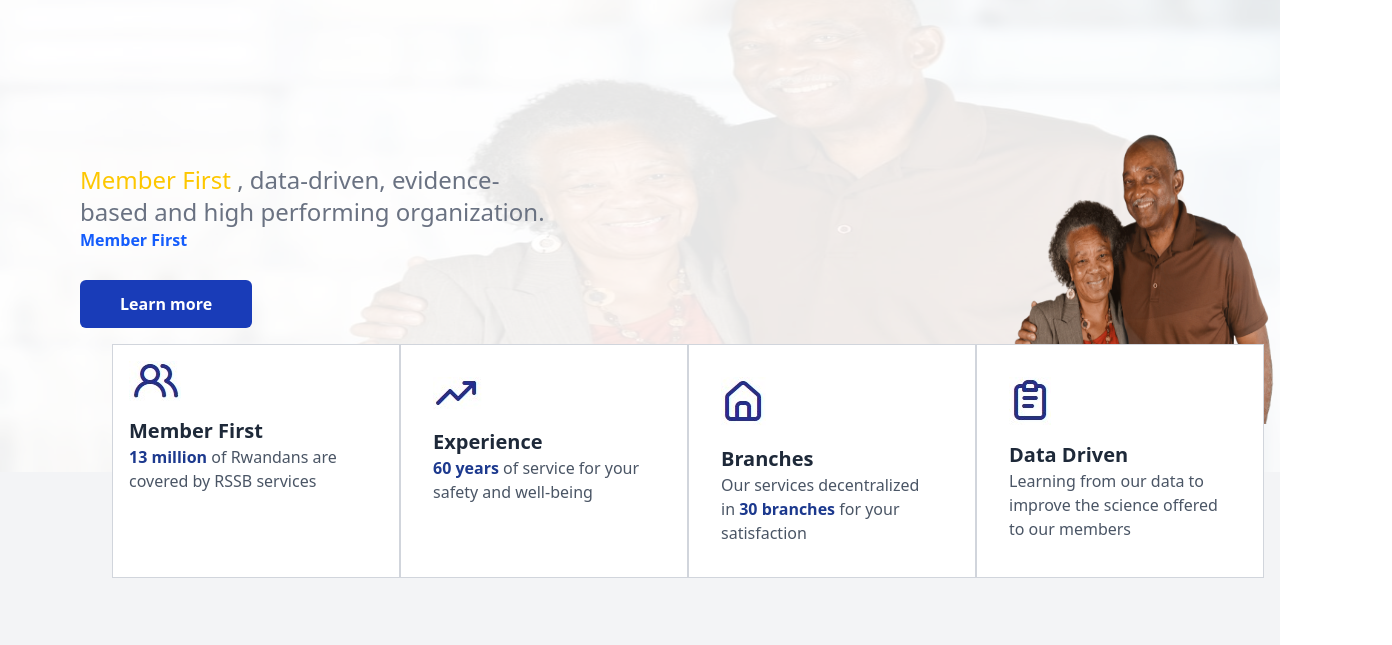
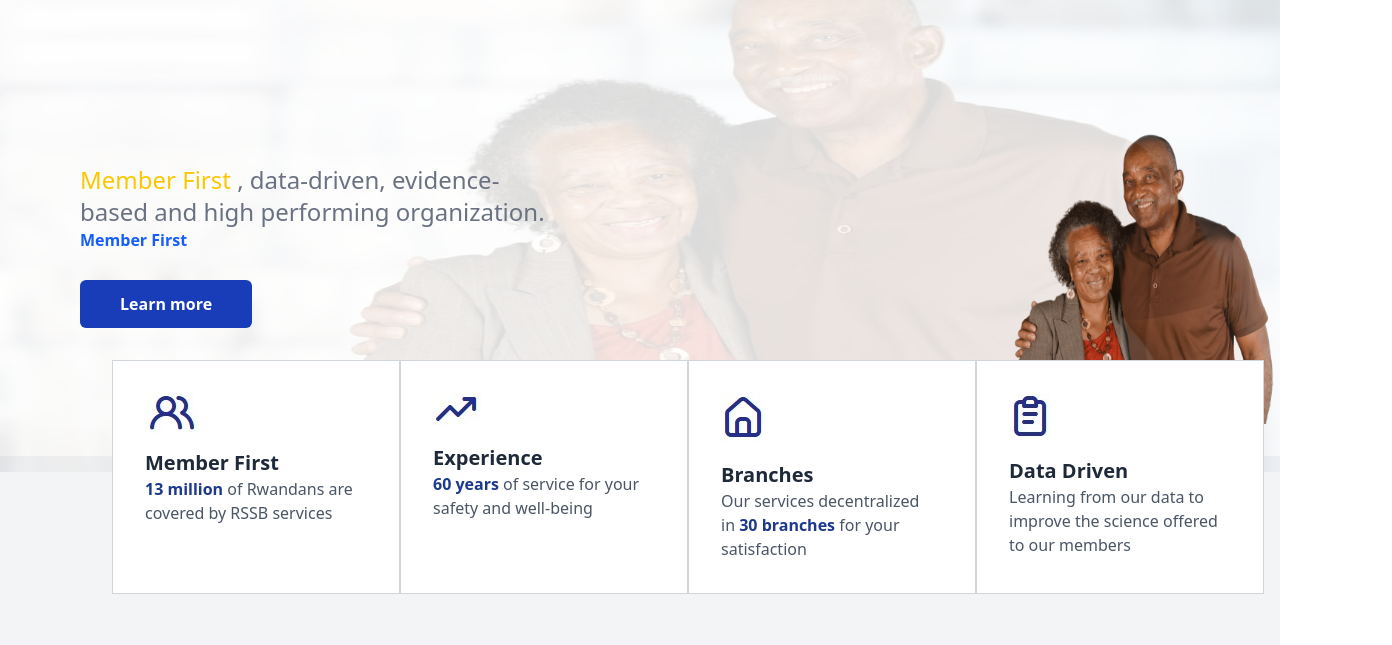
Before and after one commit to Anifa-hub/clonning2, a plain HTML site: page index.html in a window 1280 px wide. Shown: the top 645 px of the page, 1392 px wide, since content can reach past the window. Drawn offline with nearby package versions, Linux system fonts and the light colour scheme.

Commit message:
members section done

```diff
--- a/index.html
+++ b/index.html
@@ -6,17 +6,30 @@
     <title>Document</title>
     <script src="https://cdn.jsdelivr.net/npm/@tailwindcss/browser@4"></script>
 </head>
-<body >
+ <style>
+      @layer utilities {
+        /* Chrome, Safari and Opera */
+        .no-scrollbar::-webkit-scrollbar {
+          display: none;
+        }
 
+        .no-scrollbar {
+          -ms-overflow-style: none; /* IE and Edge */
+          scrollbar-width: none; /* Firefox */
+        }
+      }
+    </style>
+<body class="overflow-x-hidden " >
 
+<!--  -->
 
     <!-- members -->
-      <section class="md:py-16 py-48 -mb-4">
-      <div class="absolute md:-mt-28 mt-2 ">
+      <section class="md:py-16 z-32 py-48 -mb-4">
+      <div class="absolute  md:-mt-28 mt-2 ">
         <img
           src="hovering.jpeg"
           alt=""
-          class="w-screen md:h-[520px] h-[514px] opacity-10"
+          class="w-screen md:h-[520px] h-[514px] opacity-14"
         />
       </div>
       <div class="flex">
@@ -39,23 +52,23 @@
         />
       </div>
     </section>
-    <div class="flex md:ml-28 ml-8 absolute -mt-32 bg-white overflow-hidden ">
-        <div class="border-1 border-gray-300 md:p- p-4 md:w-72 w-[273px]  " >
+    <div class="flex md:ml-28 ml-8 relative -mt-32 md:w-screen  w-[712px] no-scrollbar overflow-x-scroll  ">
+        <div class="border-1 border-gray-300 md:p-8 p-4 md:w-72 w-[512px]  bg-white " >
             <img src="da1.jpg" alt="">
             <h1 class="text-gray-800 font-bold text-xl pt-4">Member First</h1>
             <p class="text-gray-600"><span class="text-blue-900 font-bold">13 million</span> of Rwandans are <br> covered by RSSB services</p>
         </div>
-        <div class="border-1 border-gray-300 md:p-8 p-4 md:w-72 w-[273px]">
+        <div class="border-1 border-gray-300 md:p-8 p-4 md:w-72 w-[273px] bg-white">
             <img src="da2.jpg" alt="">
             <h1 class="text-gray-800 font-bold text-xl pt-4">Experience</h1>
             <p class="text-gray-600"><span class="text-blue-900 font-bold">60 years</span> of service for your <br> safety and well-being</p>
         </div>
-        <div class="border-1 border-gray-300 md:p-8 p-4 md:w-72 w-[273px]">
+        <div class="border-1 border-gray-300 md:p-8 p-4 md:w-72 w-[273px] bg-white">
             <img src="da3.jpg" alt="">
             <h1 class="text-gray-800 font-bold text-xl pt-4">Branches</h1>
             <p class="text-gray-600"> Our services decentralized <br>in <span class="text-blue-900 font-bold">30 branches</span> for your <br> satisfaction</p>
         </div>
-        <div class="border-1 border-gray-300 md:p-8 p-4 md:w-72 w-[273px]">
+        <div class="border-1 border-gray-300 md:p-8 p-4 md:w-72 w-[273px] bg-white">
             <img src="da4.jpg" alt="">
             <h1 class="text-gray-800 font-bold text-xl pt-4">Data Driven</h1>
             <p class="text-gray-600"> Learning from our data to<br> improve the science offered <br> to our members</p>
@@ -63,7 +76,7 @@
     </div>
 
     <!-- optimistic -->
-    <div class="bg-gray-100 pt-48 pb-24  " >
+    <div class="bg-gray-100 md:pt-48 pt-72 pb-24 md:-mt-34.5 -mt-64  " >
         <p class=" mx-4 md:text-[35px] text-3xl md:text-center md:w-[870px] md:ml-72 text-gray-700 font-bold">Optimistic and forward-looking agent of central government, working to achieve<span class=" mx-4 md:text-[38px]   md:text-blue-900 font-bold">the financial security and health of all <span class="text-blue-900">Rwandans.</span></span></p>
 
     </div>
```
